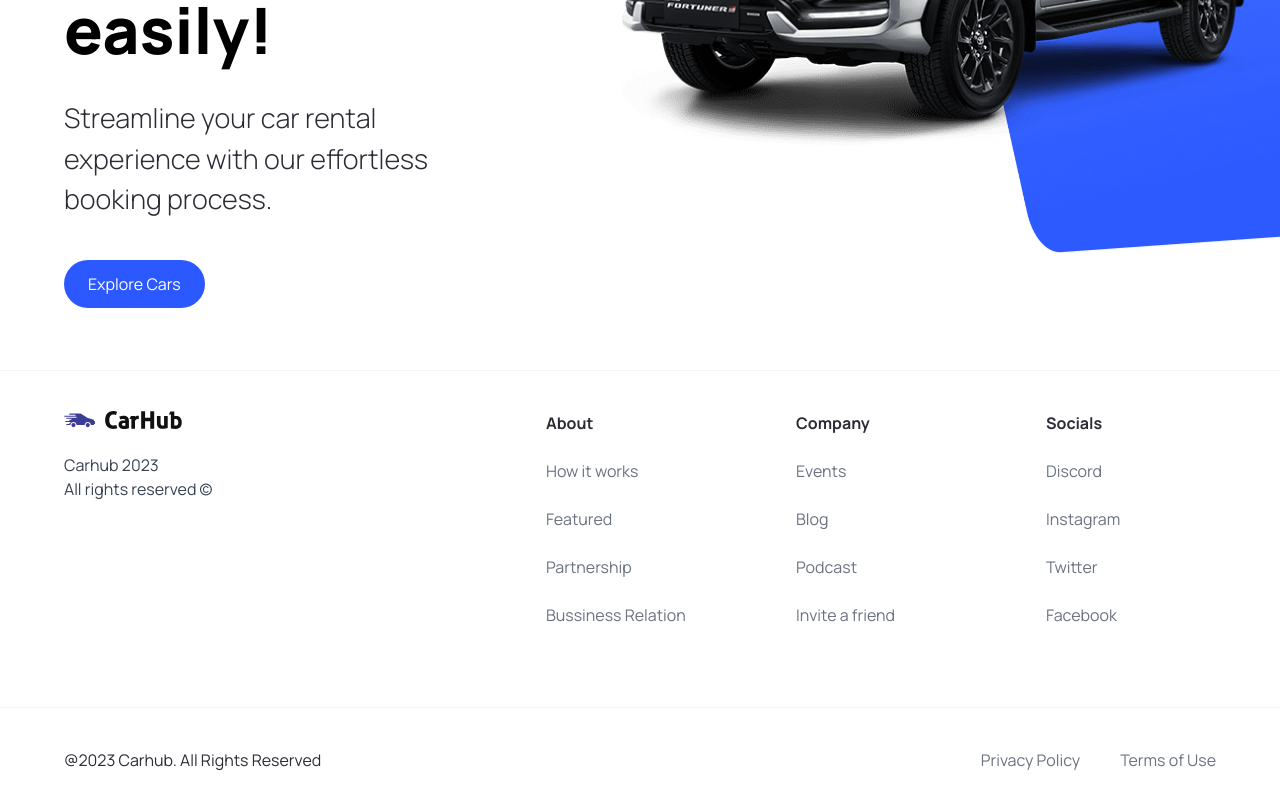
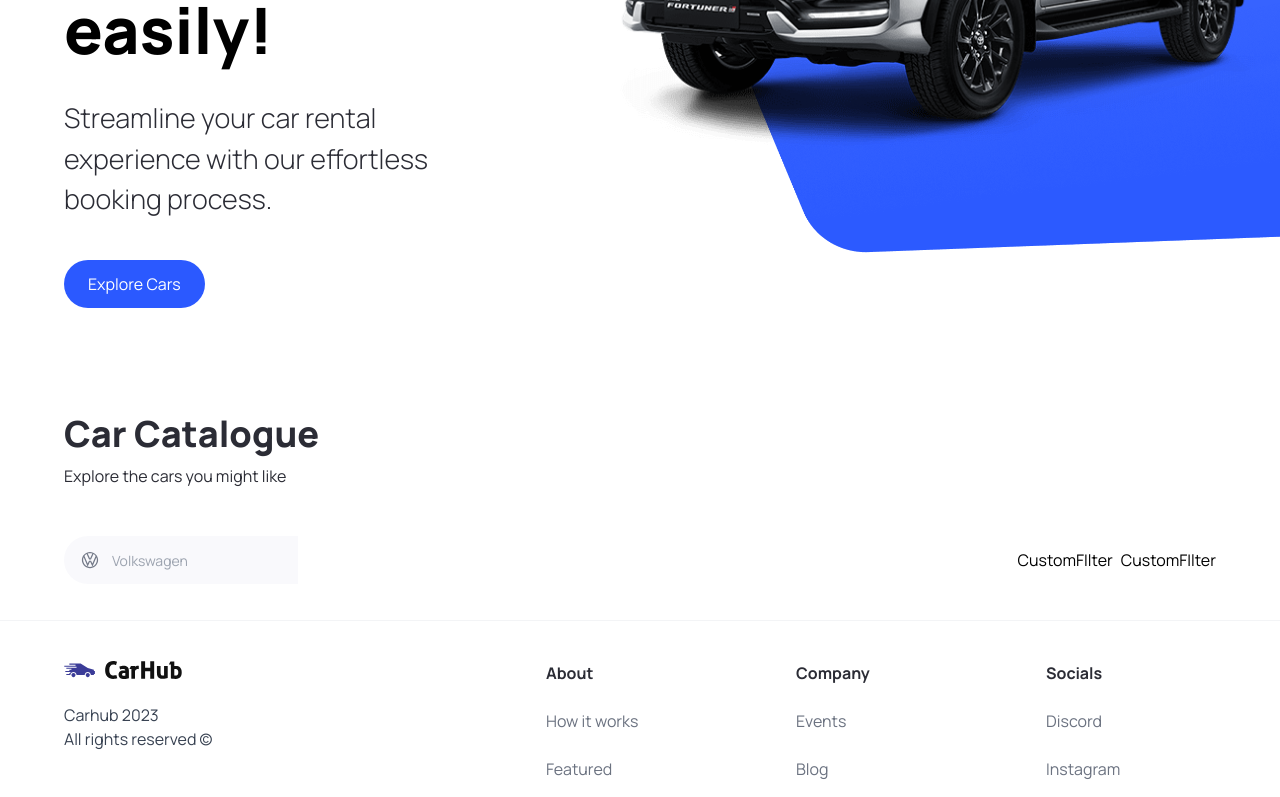
Before and after one commit to frank-mendez/car-showcase, a Next.js app: page / in a window 1280 px wide. Shown: the part 450-1247 px from the top of the page. Built offline with nearby package versions, Linux system fonts and the light colour scheme.

Commit message:
Added car catalogue

```diff
--- a/app/page.tsx
+++ b/app/page.tsx
@@ -1,9 +1,22 @@
-import { Hero } from '@/components'
+import { CustomFilter, Hero, SearchBar } from '@/components'
 
 export default function Home() {
 	return (
 		<main className='overflow-hidden'>
 			<Hero />
+			<div className='mt-12 padding-x padding-y max-width' id='discover'>
+				<div className='home__text-container'>
+					<h1 className='text-4xl font-extrabold'>Car Catalogue</h1>
+					<p>Explore the cars you might like</p>
+				</div>
+				<div className='home__filters'>
+					<SearchBar />
+					<div className='home__filter-container'>
+						<CustomFilter />
+						<CustomFilter />
+					</div>
+				</div>
+			</div>
 		</main>
 	)
 }
--- /dev/null
+++ b/components/CustomFilter.tsx
@@ -0,0 +1,7 @@
+import React from 'react'
+
+const CustomFilter = () => {
+	return <div>CustomFIlter</div>
+}
+
+export default CustomFilter
--- a/components/Hero.tsx
+++ b/components/Hero.tsx
@@ -16,8 +16,8 @@ const Hero = () => {
 			<div className='hero__image-container'>
 				<div className='hero__image'>
 					<Image src='/hero.png' alt='hero' fill className='object-contain' />
-					<div className='hero__image-overlay' />
 				</div>
+				<div className='hero__image-overlay' />
 			</div>
 		</div>
 	)
--- /dev/null
+++ b/components/SearchBar.tsx
@@ -0,0 +1,20 @@
+'use client'
+
+import { useState } from 'react'
+import { SearchManufaturer } from '.'
+
+const SearchBar = () => {
+	const [manufacturer, setfirst] = useState<string>('')
+
+	const handleSearch = () => {}
+
+	return (
+		<form className='searchbar' onSubmit={handleSearch}>
+			<div className='searchbar__item'>
+				<SearchManufaturer manufacturer='' setManufacturer={() => {}} />
+			</div>
+		</form>
+	)
+}
+
+export default SearchBar
--- /dev/null
+++ b/components/SearchManufaturer.tsx
@@ -0,0 +1,62 @@
+'use client'
+
+import { manufacturers } from '@/constants'
+import { SearchManufacturerProps } from '@/types'
+import { Combobox, Transition } from '@headlessui/react'
+import Image from 'next/image'
+import React, { Fragment, useState } from 'react'
+
+const SearchManufaturer = ({ manufacturer, setManufacturer }: SearchManufacturerProps) => {
+	const [query, setQuery] = useState<string>('')
+
+	const filteredManufacturers =
+		query === ''
+			? manufacturers
+			: manufacturers.filter((item: string) => item.toLowerCase().replace(/\s+/g, '').includes(query.toLowerCase().replace(/\s+/g, '')))
+
+	return (
+		<div className='search-manifacturer'>
+			<Combobox value={manufacturer} onChange={setManufacturer}>
+				<div className='relative w-full'>
+					<Combobox.Button className='absolute top-[14px]'>
+						<Image src='/car-logo.svg' alt='Car Logo' width={20} height={20} className='ml-4' />
+					</Combobox.Button>
+					<Combobox.Input
+						className='search-manufacturer__input'
+						placeholder='Volkswagen'
+						displayValue={(manufacturer: string) => manufacturer}
+						onChange={(e) => setQuery(e.target.value)}
+					/>
+					<Transition
+						as={Fragment}
+						leave='transition ease-in duration-100'
+						leaveFrom='opacity-100'
+						leaveTo='opacity-0'
+						afterLeave={() => setQuery('')}
+					>
+						<Combobox.Options>
+							{filteredManufacturers.map((item) => (
+								<Combobox.Option
+									key={item}
+									className={({ active }) => `relative search-manufacturer__option ${active ? `bg-primary-blue text-white` : `text-gray-900`}`}
+									value={item}
+								>
+									{({ selected, active }) => (
+										<>
+											<span className={`block truncate ${selected ? 'font-medium' : 'font-normal'}`}>{item}</span>
+											{selected ? (
+												<span className={`absolute inset-y-0 left-0 flex items-center pl-3 ${active ? 'text-white' : 'text-teal-600'}`}></span>
+											) : null}
+										</>
+									)}
+								</Combobox.Option>
+							))}
+						</Combobox.Options>
+					</Transition>
+				</div>
+			</Combobox>
+		</div>
+	)
+}
+
+export default SearchManufaturer
--- a/components/index.tsx
+++ b/components/index.tsx
@@ -2,5 +2,8 @@ import Hero from './Hero'
 import CustomButton from './CustomButton'
 import Navbar from './Navbar'
 import Footer from './Footer'
+import SearchBar from './SearchBar'
+import SearchManufaturer from './SearchManufaturer'
+import CustomFilter from './CustomFilter'
 
-export { Hero, CustomButton, Navbar, Footer }
+export { Hero, CustomButton, Navbar, Footer, SearchBar, CustomFilter, SearchManufaturer }
--- a/constants/index.ts
+++ b/constants/index.ts
@@ -1,4 +1,4 @@
-export const manufacturers = [
+export const manufacturers: string[] = [
 	'Acura',
 	'Alfa Romeo',
 	'Aston Martin',
--- a/package.json
+++ b/package.json
@@ -9,6 +9,7 @@
     "lint": "next lint"
   },
   "dependencies": {
+    "@headlessui/react": "^1.7.17",
     "@types/node": "20.5.9",
     "@types/react": "18.2.21",
     "@types/react-dom": "18.2.7",
--- a/types/index.ts
+++ b/types/index.ts
@@ -6,3 +6,8 @@ export interface CustomButtonProps {
 	handleClick?: MouseEventHandler<HTMLButtonElement>
 	btnType?: 'button' | 'submit' | 'reset' | undefined
 }
+
+export interface SearchManufacturerProps {
+	manufacturer: string
+	setManufacturer: (manufacturer: string) => void
+}
```
Also changed, not shown: 1 other file (tests, documents, lock files or other folders).
